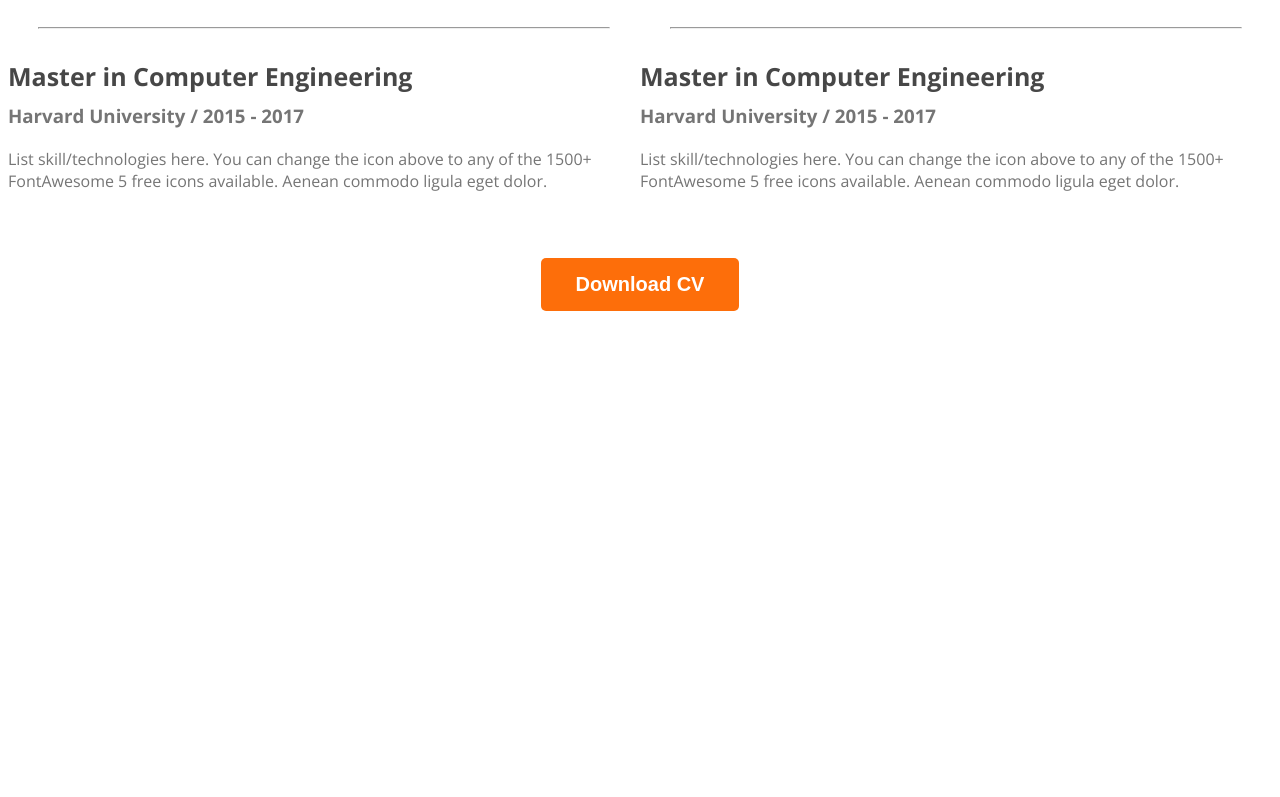
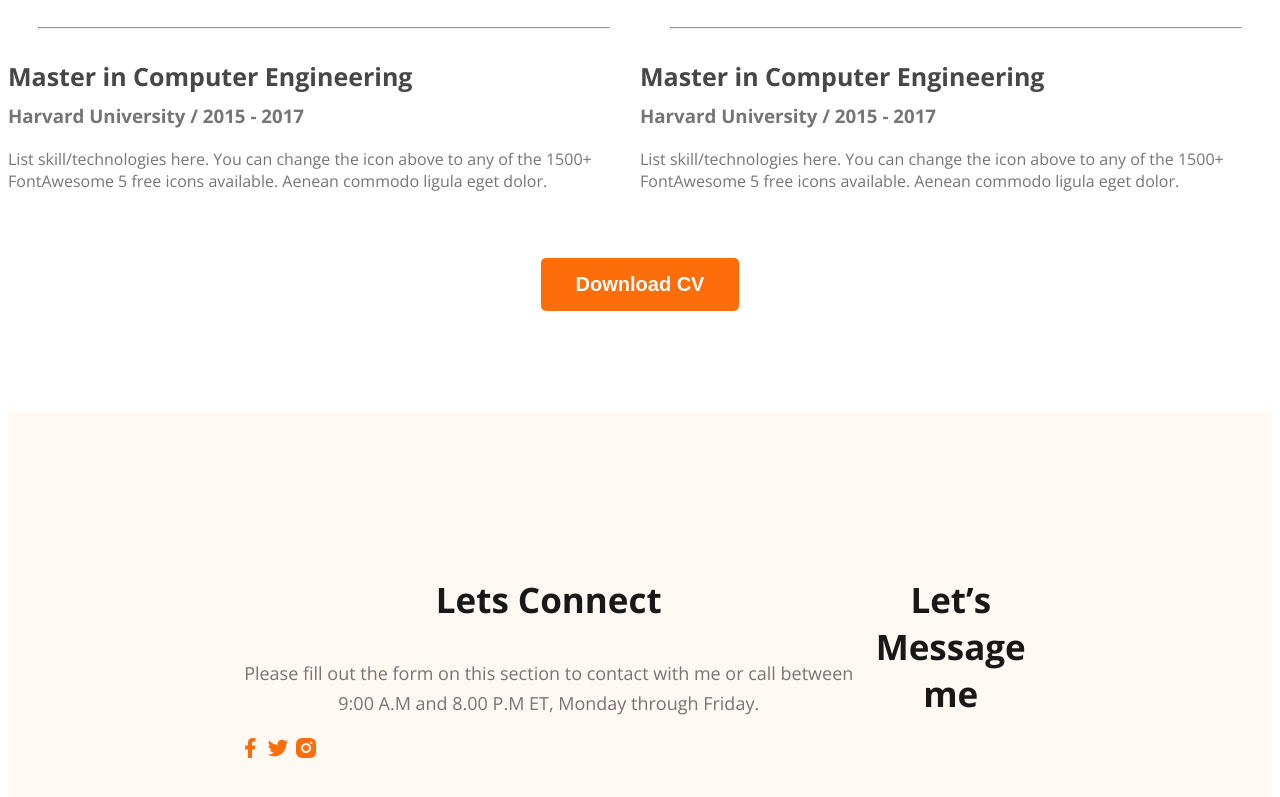
Before and after one commit to saidulislam28/web-developer-portfolio, a plain HTML site: page index.html in a window 1280 px wide. Shown: the part 3000-3797 px from the top of the page. Before the commit the page ends 3319 px from the top, so only its background shows below. Drawn offline with nearby package versions, Linux system fonts and the light colour scheme.

Commit message:
styled footer section

```diff
--- a/index.html
+++ b/index.html
@@ -164,6 +164,19 @@
   </main>
 
   <footer>
+    <div class="footer-coloumn">
+      <h3 class="section-title">Lets Connect</h3>
+      <p class="section-description">Please fill out the form on this section to contact with me or call between 9:00 A.M and 8.00 P.M ET, Monday through Friday.</p>
+      <div class="social-links">
+
+<a href=""><img src="images/icons/facebook.png" alt=""></a>
+<a href=""><img src="images/icons/twitter.png" alt=""></a>
+<a href=""><img src="images/icons/insta.png" alt=""></a>
+      </div>
+    </div>
+    <div class="footer-coloumn">
+      <h3 class="section-title">Let’s Message me</h3>
+    </div>
 
 
 
--- a/styles/portfolio.css
+++ b/styles/portfolio.css
@@ -174,3 +174,12 @@ margin-bottom: 10px;
 }
 .download-cv{text-align: center;
 margin-top: 50px;}
+
+
+/* footer style  */
+footer{
+  display: flex;
+  background: #FFF8F3;
+  padding: 130px 230px;
+  margin-top: 100px;
+}
```
